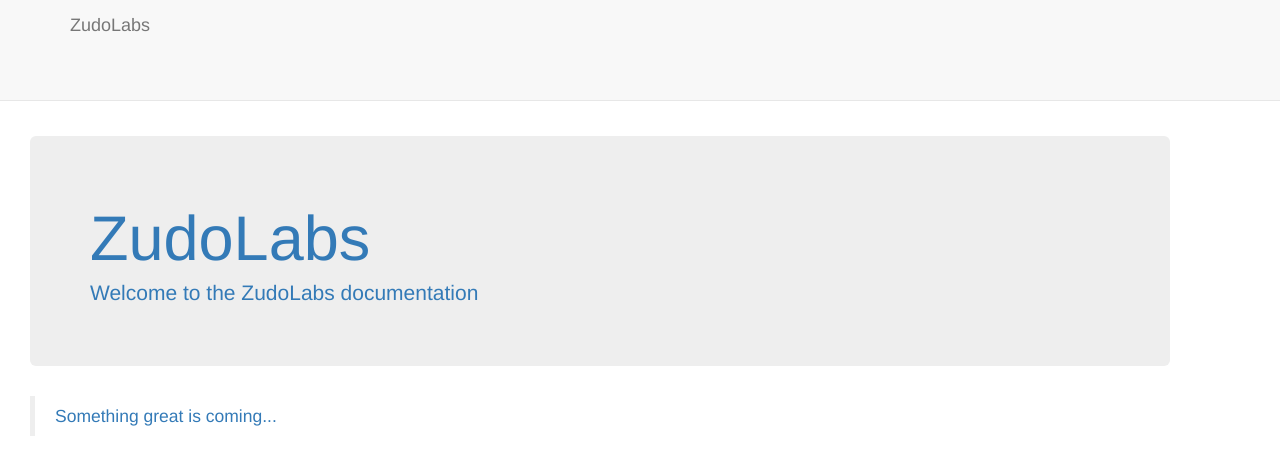
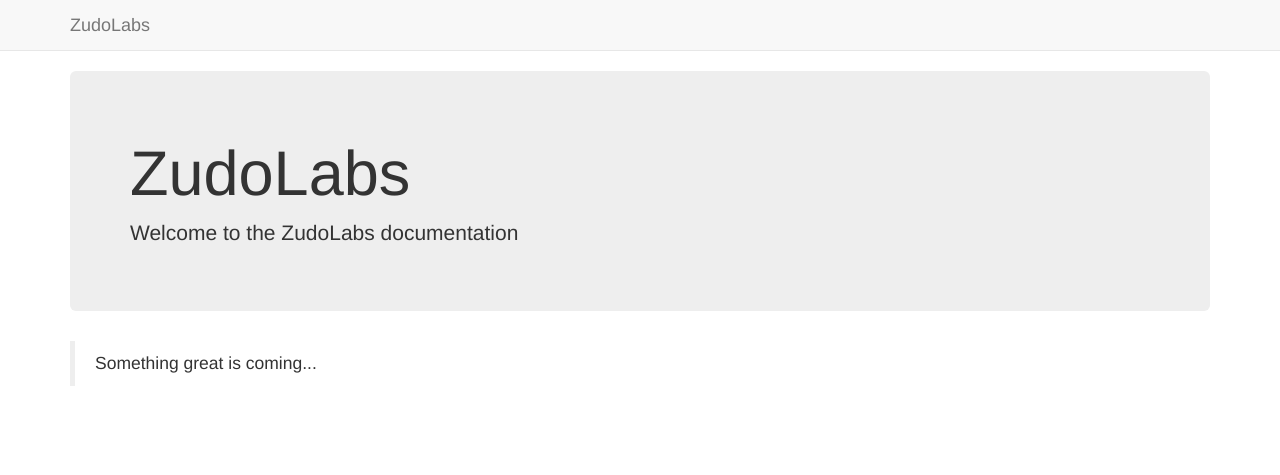
Before and after one commit to digideskio/zudolabs.github.io, a Jekyll site: the page built from index.html, in a window 1280 px wide. Shown: the top 475 px of the page. Built offline with Jekyll 4.4.1, drawn with Linux system fonts in a browser that asks for light colours.

Commit message:
i swear that wasn't me

```diff
--- a/_layouts/docs.html
+++ b/_layouts/docs.html
@@ -15,7 +15,7 @@
 	<body>
 		<nav class="navbar navbar-default navbar-static-top">
 			<div class="container">
-				<a class="navbar-brand" href="/">ZudoLabs</title>
+				<a class="navbar-brand" href="/">ZudoLabs</a>
 			</div>
 		</nav>
 
```
